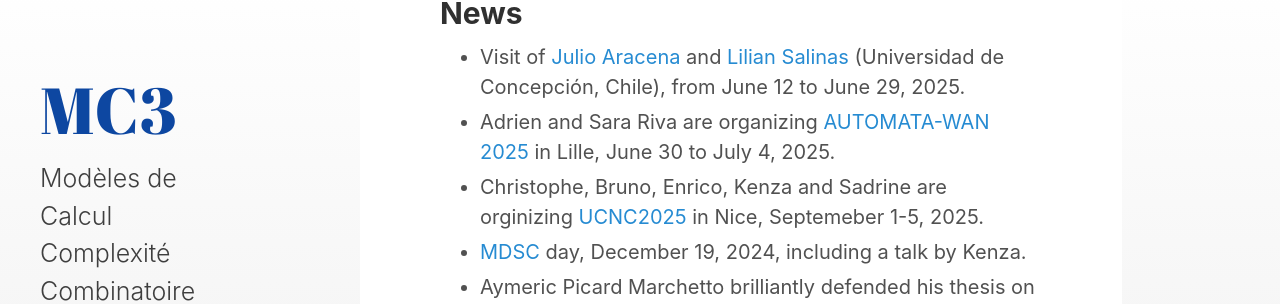
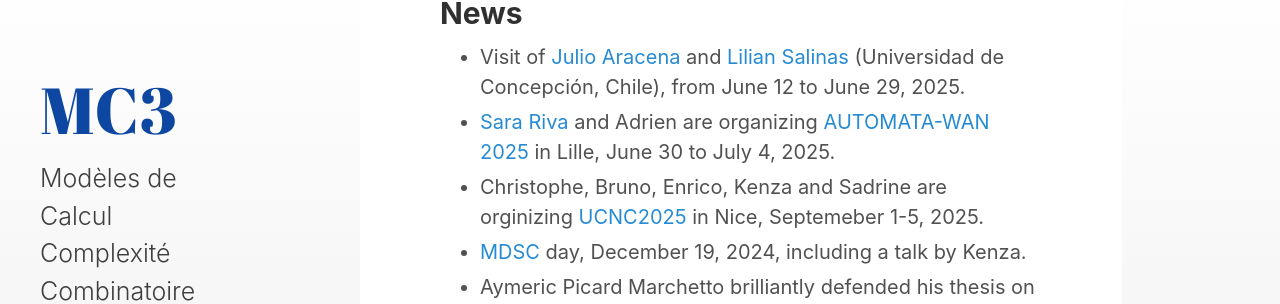
Before and after one commit to richardadrien/mc3, a Jekyll site: the page built from _posts/2023-11-01-home.md, in a window 1280 px wide and 900 px high, scrolled down 6184 px. Shown: the part 150-454 px from the top of the window. Built offline with Jekyll 4.4.1, drawn with Linux system fonts in a browser that asks for light colours; the list of posts is cut into pages by our own code; part of the change alters nothing that is shown.

```diff
--- a/_posts/2023-11-01-home.md
+++ b/_posts/2023-11-01-home.md
@@ -144,7 +144,7 @@ To subscribe, please email Adrien RICHARD at ``<surname  at unice dot fr>``.
 ## **News**
 
 - Visit of [Julio Aracena](https://www.cmm.uchile.cl/?cmm_people=julio-aracena) and [Lilian Salinas](http://www.inf.udec.cl/~lilian/) (Universidad de Concepción, Chile), from June 12 to June 29, 2025.
-- Adrien and Sara Riva are organizing [AUTOMATA-WAN 2025](https://automata-wan-2025.univ-lille.fr/) in Lille, June 30 to July 4, 2025.
+- [Sara Riva](https://sarariva.github.io/) and Adrien are organizing [AUTOMATA-WAN 2025](https://automata-wan-2025.univ-lille.fr/) in Lille, June 30 to July 4, 2025.
 - Christophe, Bruno, Enrico, Kenza and Sadrine are orginizing [UCNC2025](https://webusers.i3s.univ-cotedazur.fr/UCNC2025/committees/) in Nice, Septemeber 1-5, 2025.
 - [MDSC](https://www.i3s.unice.fr/en/research-areas/mdsc) day, December 19, 2024, including a talk by Kenza.
 - Aymeric Picard Marchetto brilliantly defended his thesis on October 22, 2024, congratulations!
```
